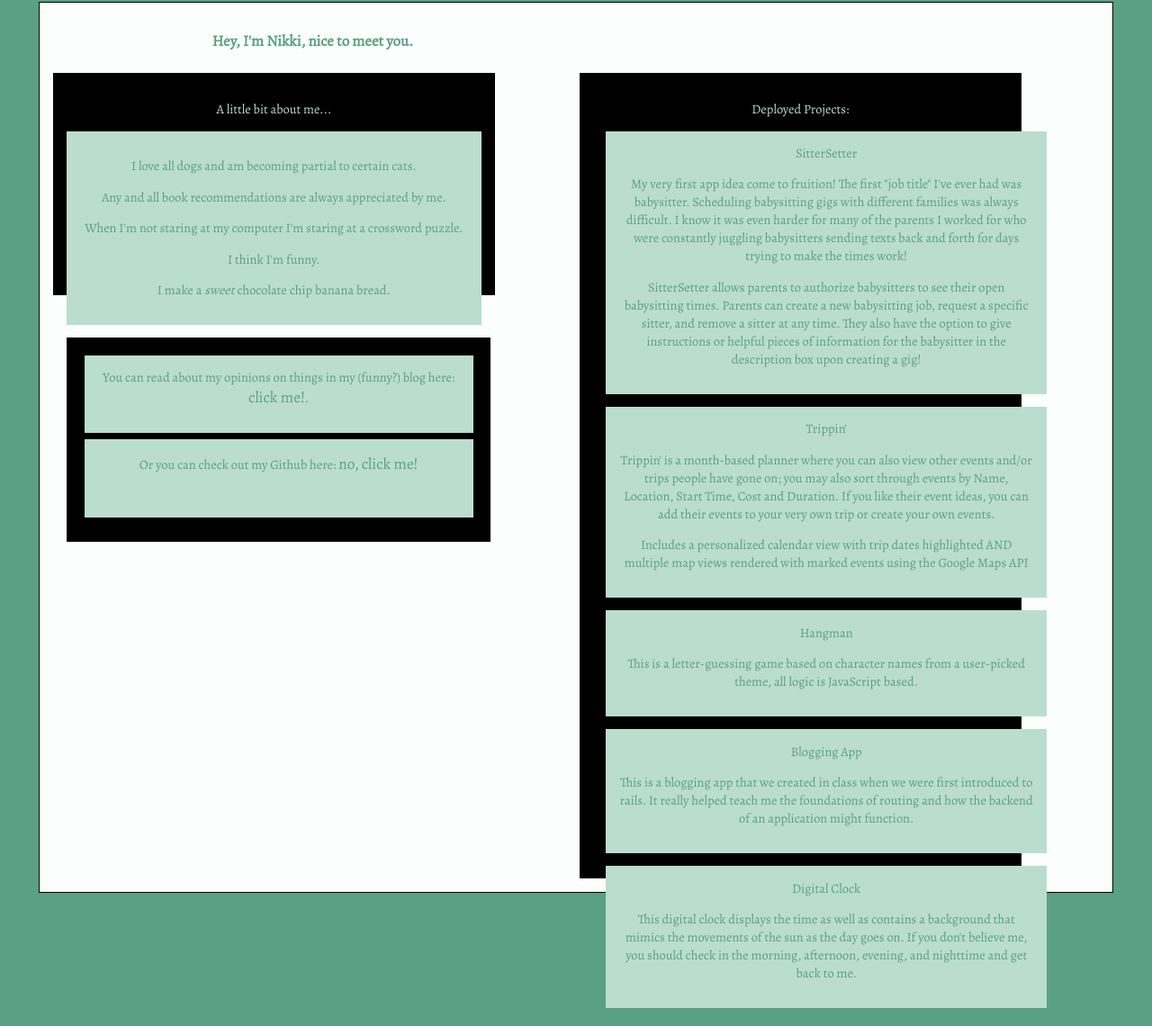
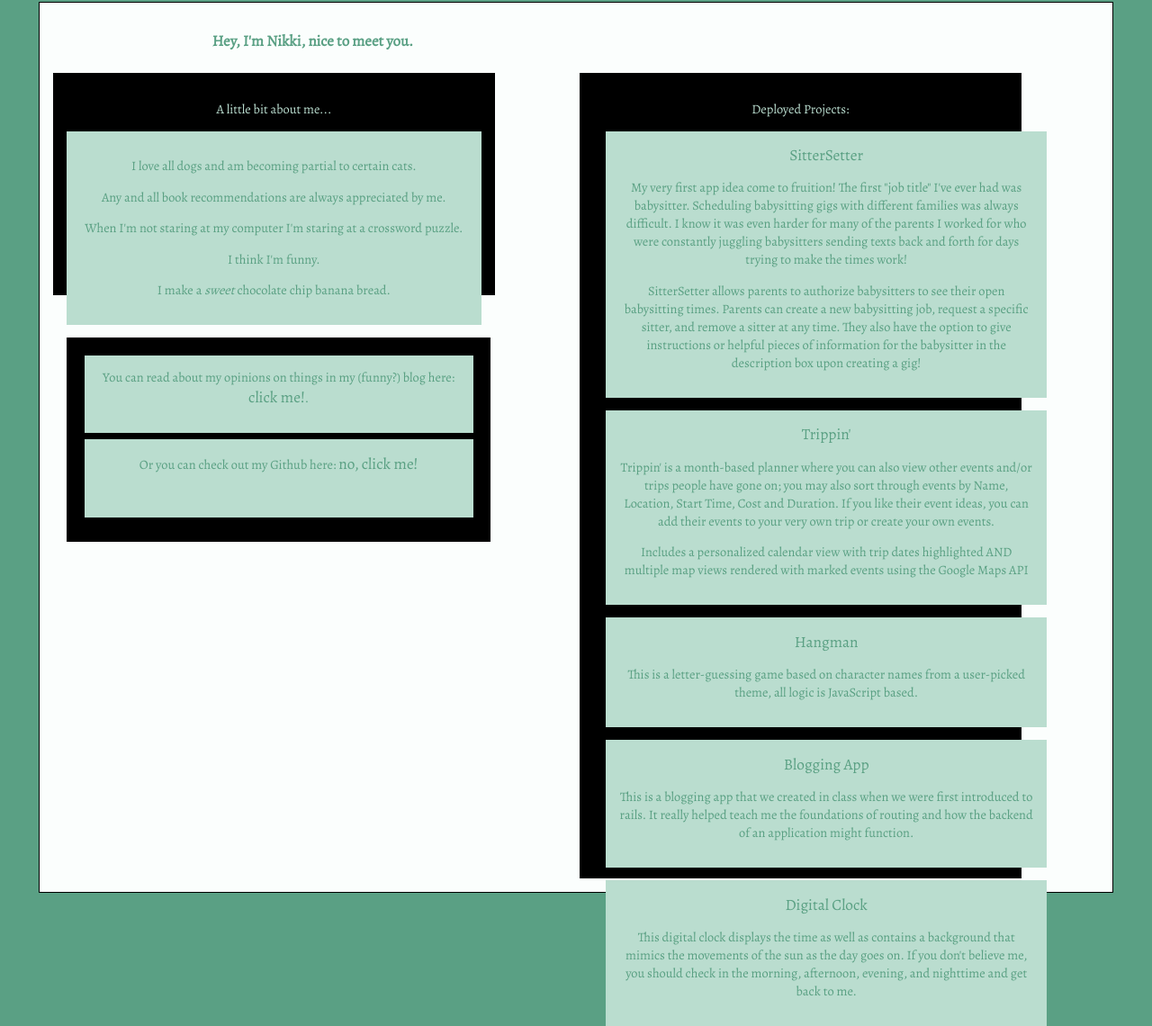
Before and after one commit to nwitte4/nmw-website, a plain HTML site: page index.html in a window 1280 px wide. Shown: the part 741-1881 px from the top of the page at 90% size. Drawn offline with nearby package versions, Linux system fonts and the light colour scheme.

Commit message:
bigger project names

```diff
--- a/index.html
+++ b/index.html
@@ -37,27 +37,27 @@
       <div class="projects">
         <p>Deployed Projects:</p>
         <div class="project-item">
-          <a href="https://secret-everglades-72811.herokuapp.com/">SitterSetter</a>
+          <a href="https://secret-everglades-72811.herokuapp.com/"><big>SitterSetter</big></a>
           <p> My very first app idea come to fruition! The first "job title" I've ever had was babysitter. Scheduling babysitting gigs with different families was always difficult. I know it was even harder for many of the parents I worked for who were constantly
             juggling babysitters sending texts back and forth for days trying to make the times work! </p>
           <p> SitterSetter allows parents to authorize babysitters to see their open babysitting times. Parents can create a new babysitting job, request a specific sitter, and remove a sitter at any time. They also have the option to give instructions or
             helpful pieces of information for the babysitter in the description box upon creating a gig! </p>
         </div>
         <div class="project-item">
-          <a href="https://trippin-app.herokuapp.com/">Trippin'</a>
+          <a href="https://trippin-app.herokuapp.com/"><big>Trippin'</big></a>
           <p> Trippin' is a month-based planner where you can also view other events and/or trips people have gone on; you may also sort through events by Name, Location, Start Time, Cost and Duration. If you like their event ideas, you can add their events to your very own trip or create your own events. </p>
           <p> Includes a personalized calendar view with trip dates highlighted AND multiple map views rendered with marked events using the Google Maps API</p>
         </div>
         <div class="project-item">
-          <a href="https://nwitte4.github.io/hangman/public/index.html">Hangman</a>
+          <a href="https://nwitte4.github.io/hangman/public/index.html"><big>Hangman</big></a>
           <p> This is a letter-guessing game based on character names from a user-picked theme, all logic is JavaScript based. </p>
         </div>
         <div class="project-item">
-          <a href="https://nicole-blogger.herokuapp.com/">Blogging App</a>
+          <a href="https://nicole-blogger.herokuapp.com/"><big>Blogging App</big></a>
           <p> This is a blogging app that we created in class when we were first introduced to rails. It really helped teach me the foundations of routing and how the backend of an application might function. </p>
         </div>
         <div class="project-item">
-          <a href="https://nwitte4.github.io/digital-clock/">Digital Clock</a>
+          <a href="https://nwitte4.github.io/digital-clock/"><big>Digital Clock</big></a>
           <p> This digital clock displays the time as well as contains a background that mimics the movements of the sun as the day goes on. If you don't believe me, you should check in the morning, afternoon, evening, and nighttime and get back to me. </p>
         </div>
       </div>
```
